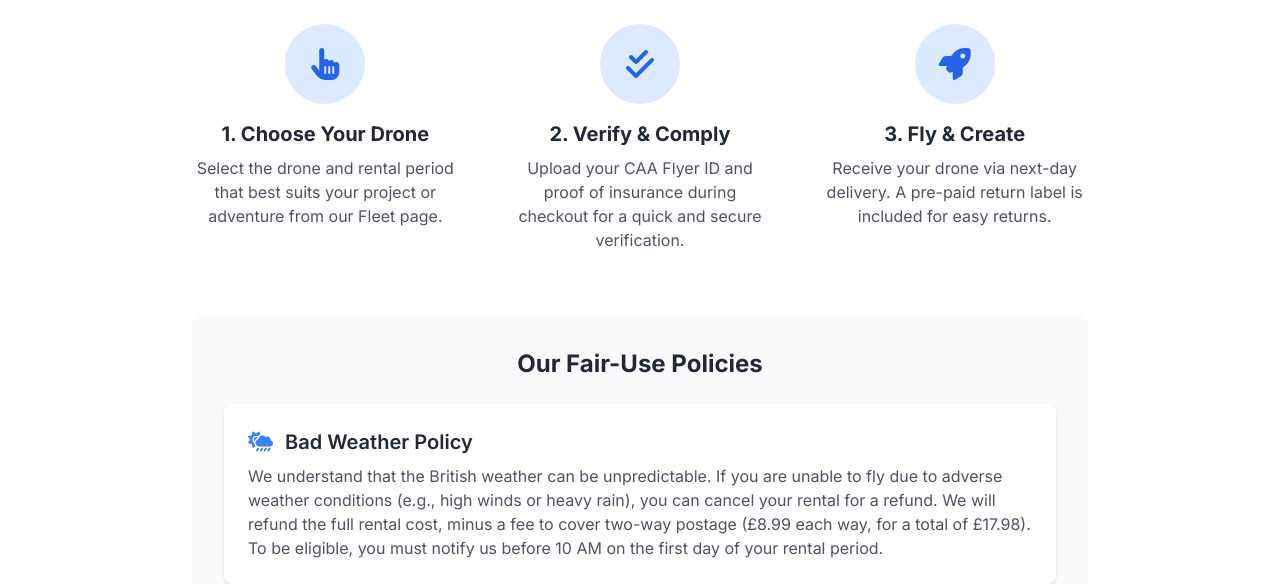
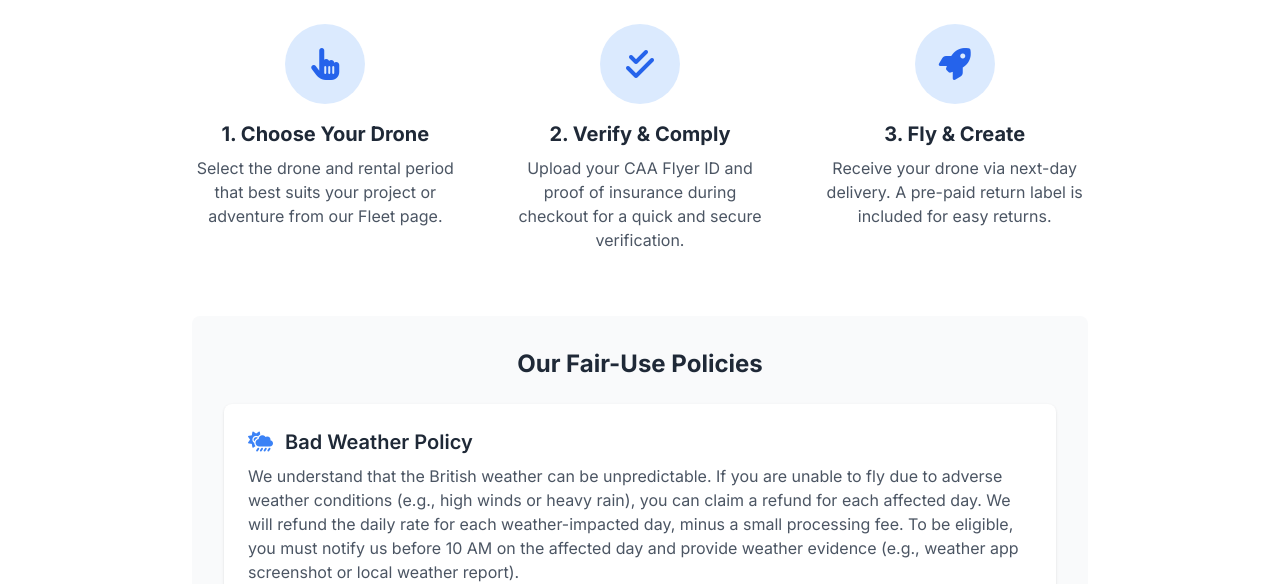
Before and after one commit to George-595/aerorent, a plain HTML site: page index.html in a window 1280 px wide. Both pictures are taken after a click on the link "How It Works". Shown: the part 216-800 px from the top of the page. Drawn offline with nearby package versions, Linux system fonts and the light colour scheme.

Commit message:
Update index.html

```diff
--- a/index.html
+++ b/index.html
@@ -208,7 +208,7 @@
                              <h3 class="text-2xl font-bold text-center mb-6">Our Fair-Use Policies</h3>
                              <div class="bg-white p-6 rounded-lg shadow">
                                  <h4 class="text-xl font-semibold mb-2 flex items-center"><i class="fas fa-cloud-sun-rain mr-3 text-blue-500" aria-hidden="true"></i>Bad Weather Policy</h4>
-                                 <p class="text-gray-600">We understand that the British weather can be unpredictable. If you are unable to fly due to adverse weather conditions (e.g., high winds or heavy rain), you can cancel your rental for a refund. We will refund the full rental cost, minus a fee to cover two-way postage (£8.99 each way, for a total of £17.98). To be eligible, you must notify us before 10 AM on the first day of your rental period.</p>
+                                 <p class="text-gray-600">We understand that the British weather can be unpredictable. If you are unable to fly due to adverse weather conditions (e.g., high winds or heavy rain), you can claim a refund for each affected day. We will refund the daily rate for each weather-impacted day, minus a small processing fee. To be eligible, you must notify us before 10 AM on the affected day and provide weather evidence (e.g., weather app screenshot or local weather report).</p>
                              </div>
                         </div>
                     </div>
```
